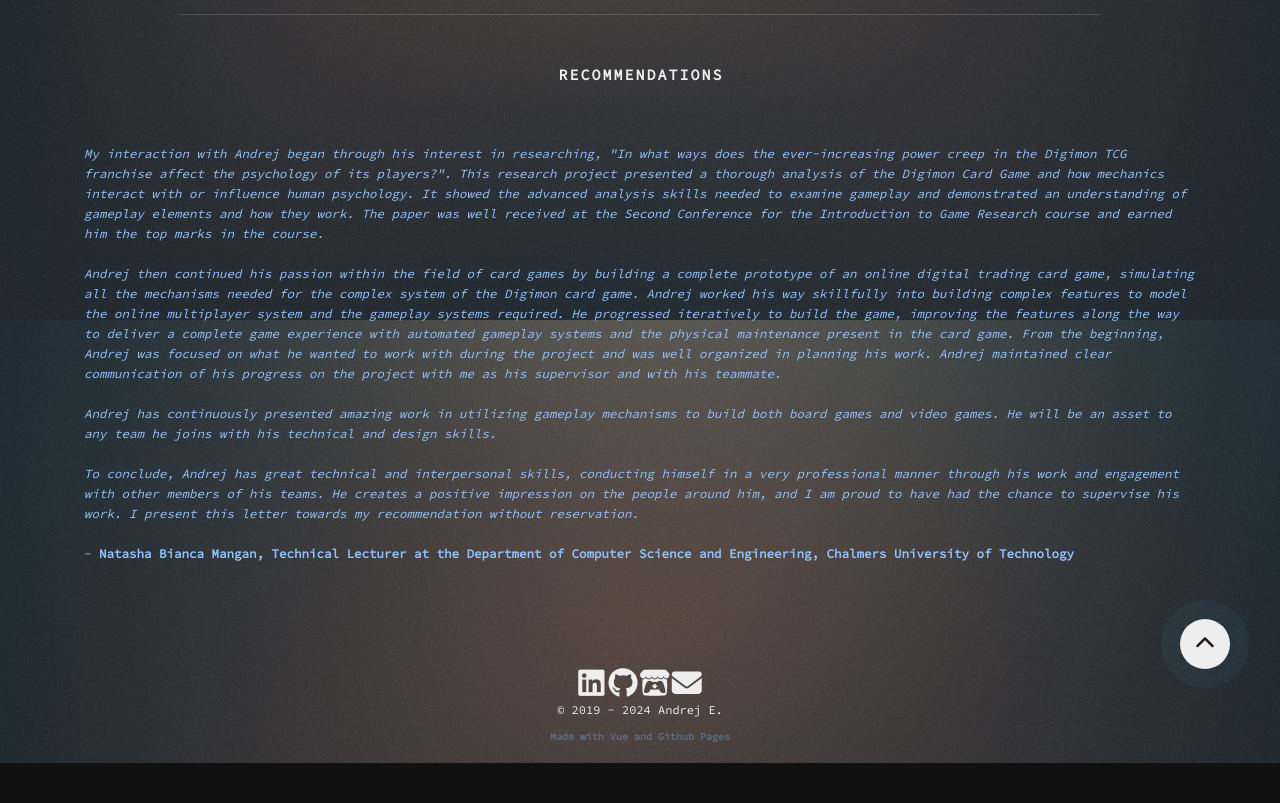
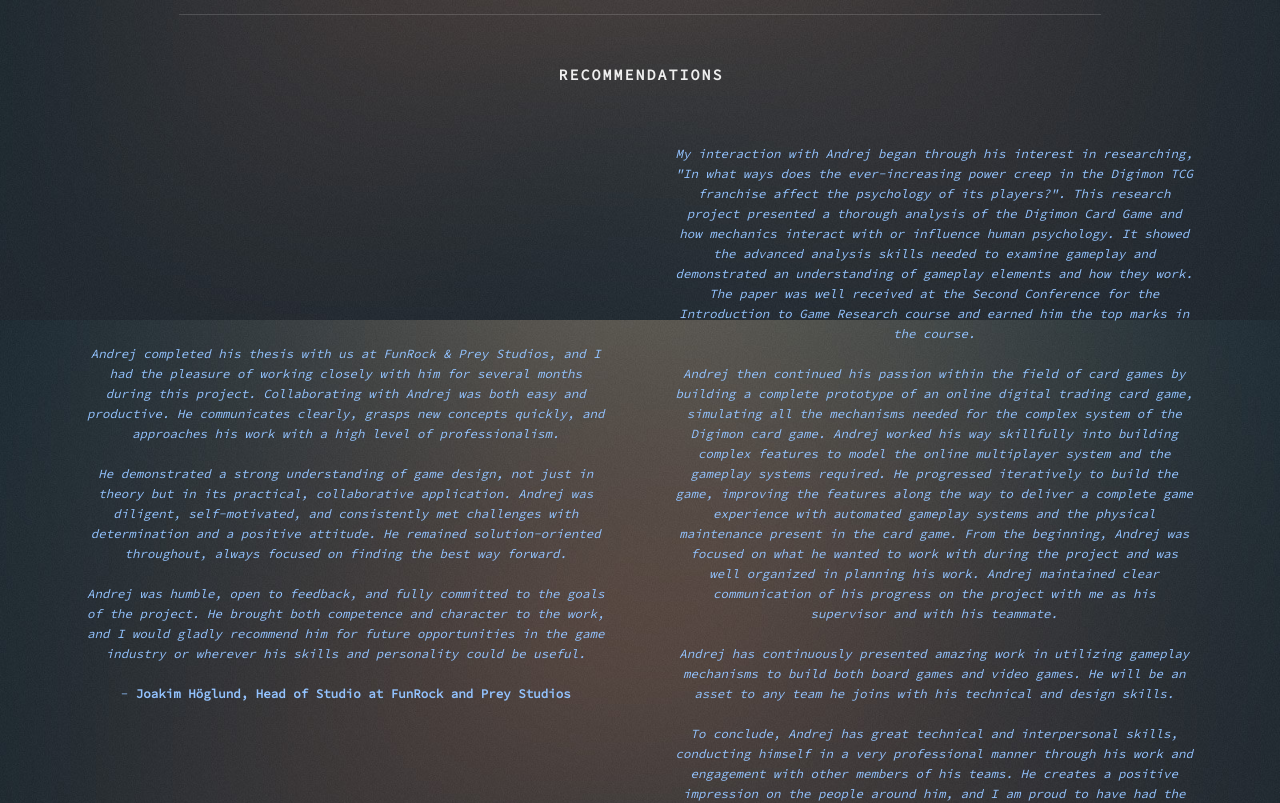
Before and after one commit to Erdandrej/Erdandrej.github.io, a Vue app: page /resume in a window 1280 px wide. Shown: the part 480-1283 px from the top of the page. Before the commit the page ends 1243 px from the top, so only its background shows below. Built offline with nearby package versions, Linux system fonts and the light colour scheme.

Commit message:
Add Joakim recommendation

```diff
--- a/src/views/Resume.vue
+++ b/src/views/Resume.vue
@@ -27,7 +27,17 @@
                         <h1>Recommendations</h1>
                     </div>
                 </div>
-                <div class="skill">
+                <div class="my-skills">
+                    <div class="skill">
+                        <p><i>Andrej completed his thesis with us at FunRock & Prey Studios, and I had the pleasure of working closely with him for several months during this project. Collaborating with Andrej was both easy and productive. He communicates clearly, grasps new concepts quickly, and approaches his work with a high level of professionalism.
+                            <br><br>
+                            He demonstrated a strong understanding of game design, not just in theory but in its practical, collaborative application. Andrej was diligent, self-motivated, and consistently met challenges with determination and a positive attitude. He remained solution-oriented throughout, always focused on finding the best way forward.
+                            <br><br>
+                            Andrej was humble, open to feedback, and fully committed to the goals of the project. He brought both competence and character to the work, and I would gladly recommend him for future opportunities in the game industry or wherever his skills and personality could be useful.
+                        </i>
+                        <br><br>- <strong>Joakim Höglund, Head of Studio at FunRock and Prey Studios</strong></p>
+                    </div>
+                    <div class="skill">
                         <p><i>My interaction with Andrej began through his interest in researching, "In what ways does the ever-increasing power creep in the Digimon TCG franchise affect the psychology of its players?". This research project presented a thorough analysis of the Digimon Card Game and how mechanics interact with or influence human psychology. It showed the advanced analysis skills needed to examine gameplay and demonstrated an understanding of gameplay elements and how they work. The paper was well received at the Second Conference for the Introduction to Game Research course and earned him the top marks in the course.
                             <br><br>
                             Andrej then continued his passion within the field of card games by building a complete prototype of an online digital trading card game, simulating all the mechanisms needed for the complex system of the Digimon card game. Andrej worked his way skillfully into building complex features to model the  online multiplayer system and the gameplay systems required. He progressed iteratively to build the game, improving the features along the way to deliver a complete game experience with automated gameplay systems and the physical maintenance present in the card game. From the beginning, Andrej was focused on what he wanted to work with during the project and was well organized in planning his work. Andrej maintained clear communication of his progress on the project with me as his supervisor and with his teammate.
@@ -38,33 +48,17 @@
                         </i>
                         <br><br>- <strong>Natasha Bianca Mangan, Technical Lecturer at the Department of Computer Science and Engineering, Chalmers University of Technology</strong></p>
                     </div>
-                <!-- <div class="my-skills">
-                    <div class="skill">
-                        <p><i>Lorem ipsum dolor sit amet, consectetur adipiscing elit, sed do eiusmod tempor incididunt ut labore et dolore magna aliqua. Ut enim ad minim veniam, quis nostrud exercitation ullamco laboris nisi ut aliquip ex ea commodo consequat. Duis aute irure dolor in reprehenderit in voluptate velit esse cillum dolore eu fugiat nulla pariatur. Excepteur sint occaecat cupidatat non proident, sunt in culpa qui officia deserunt mollit anim id est laborum.
+                </div>
+                <!-- <div class="skill">
+                        <p><i>My interaction with Andrej began through his interest in researching, "In what ways does the ever-increasing power creep in the Digimon TCG franchise affect the psychology of its players?". This research project presented a thorough analysis of the Digimon Card Game and how mechanics interact with or influence human psychology. It showed the advanced analysis skills needed to examine gameplay and demonstrated an understanding of gameplay elements and how they work. The paper was well received at the Second Conference for the Introduction to Game Research course and earned him the top marks in the course.
                             <br><br>
-                            Lobortis scelerisque habitasse parturient blandit nostra morbi tristique pulvinar. Semper integer aliquet lectus montes magnis tempor tempor ad. Natoque sollicitudin aptent tortor rutrum lorem aptent luctus. Nam nisi feugiat lectus risus tortor integer diam ultrices ut. Nullam sagittis consequat ante nec urna pulvinar commodo. Ipsum mauris congue interdum diam netus. Varius netus a faucibus suspendisse nunc ornare, mi etiam.</i>
-                        <br><br>- <strong>Test Test, Something Something.</strong></p>
-                    </div>
-                    <div class="skill">
-                        <p><i>Lorem ipsum dolor sit amet, consectetur adipiscing elit, sed do eiusmod tempor incididunt ut labore et dolore magna aliqua. Ut enim ad minim veniam, quis nostrud exercitation ullamco laboris nisi ut aliquip ex ea commodo consequat. Duis aute irure dolor in reprehenderit in voluptate velit esse cillum dolore eu fugiat nulla pariatur. Excepteur sint occaecat cupidatat non proident, sunt in culpa qui officia deserunt mollit anim id est laborum.
+                            Andrej then continued his passion within the field of card games by building a complete prototype of an online digital trading card game, simulating all the mechanisms needed for the complex system of the Digimon card game. Andrej worked his way skillfully into building complex features to model the  online multiplayer system and the gameplay systems required. He progressed iteratively to build the game, improving the features along the way to deliver a complete game experience with automated gameplay systems and the physical maintenance present in the card game. From the beginning, Andrej was focused on what he wanted to work with during the project and was well organized in planning his work. Andrej maintained clear communication of his progress on the project with me as his supervisor and with his teammate.
                             <br><br>
-                            Lobortis scelerisque habitasse parturient blandit nostra morbi tristique pulvinar. Semper integer aliquet lectus montes magnis tempor tempor ad. Natoque sollicitudin aptent tortor rutrum lorem aptent luctus. Nam nisi feugiat lectus risus tortor integer diam ultrices ut. Nullam sagittis consequat ante nec urna pulvinar commodo. Ipsum mauris congue interdum diam netus. Varius netus a faucibus suspendisse nunc ornare, mi etiam.</i>
-                        <br><br>- <strong>Test Test, Something Something.</strong></p>
-                    </div>
-                </div>
-                <div class="my-skills">
-                    <div class="skill">
-                        <p><i>Lorem ipsum dolor sit amet, consectetur adipiscing elit, sed do eiusmod tempor incididunt ut labore et dolore magna aliqua. Ut enim ad minim veniam, quis nostrud exercitation ullamco laboris nisi ut aliquip ex ea commodo consequat. Duis aute irure dolor in reprehenderit in voluptate velit esse cillum dolore eu fugiat nulla pariatur. Excepteur sint occaecat cupidatat non proident, sunt in culpa qui officia deserunt mollit anim id est laborum.
+                            Andrej has continuously presented amazing work in utilizing gameplay mechanisms to build both board games and video games. He will be an asset to any team he joins with his technical and design skills.
                             <br><br>
-                            Lobortis scelerisque habitasse parturient blandit nostra morbi tristique pulvinar. Semper integer aliquet lectus montes magnis tempor tempor ad. Natoque sollicitudin aptent tortor rutrum lorem aptent luctus. Nam nisi feugiat lectus risus tortor integer diam ultrices ut. Nullam sagittis consequat ante nec urna pulvinar commodo. Ipsum mauris congue interdum diam netus. Varius netus a faucibus suspendisse nunc ornare, mi etiam.</i>
-                        <br><br>- <strong>Test Test, Something Something.</strong></p>
-                    </div>
-                    <div class="skill">
-                        <p><i>Lorem ipsum dolor sit amet, consectetur adipiscing elit, sed do eiusmod tempor incididunt ut labore et dolore magna aliqua. Ut enim ad minim veniam, quis nostrud exercitation ullamco laboris nisi ut aliquip ex ea commodo consequat. Duis aute irure dolor in reprehenderit in voluptate velit esse cillum dolore eu fugiat nulla pariatur. Excepteur sint occaecat cupidatat non proident, sunt in culpa qui officia deserunt mollit anim id est laborum.
-                            <br><br>
-                            Lobortis scelerisque habitasse parturient blandit nostra morbi tristique pulvinar. Semper integer aliquet lectus montes magnis tempor tempor ad. Natoque sollicitudin aptent tortor rutrum lorem aptent luctus. Nam nisi feugiat lectus risus tortor integer diam ultrices ut. Nullam sagittis consequat ante nec urna pulvinar commodo. Ipsum mauris congue interdum diam netus. Varius netus a faucibus suspendisse nunc ornare, mi etiam.</i>
-                        <br><br>- <strong>Test Test, Something Something.</strong></p>
-                    </div>
+                            To conclude, Andrej has great technical and interpersonal skills, conducting himself in a very professional manner through his work and engagement with other members of his teams. He creates a positive impression on the people around him, and I am proud to have had the chance to supervise his work. I present this letter towards my recommendation without reservation.
+                        </i>
+                        <br><br>- <strong>Natasha Bianca Mangan, Technical Lecturer at the Department of Computer Science and Engineering, Chalmers University of Technology</strong></p>
                 </div> -->
             </div>
         </section>
```
